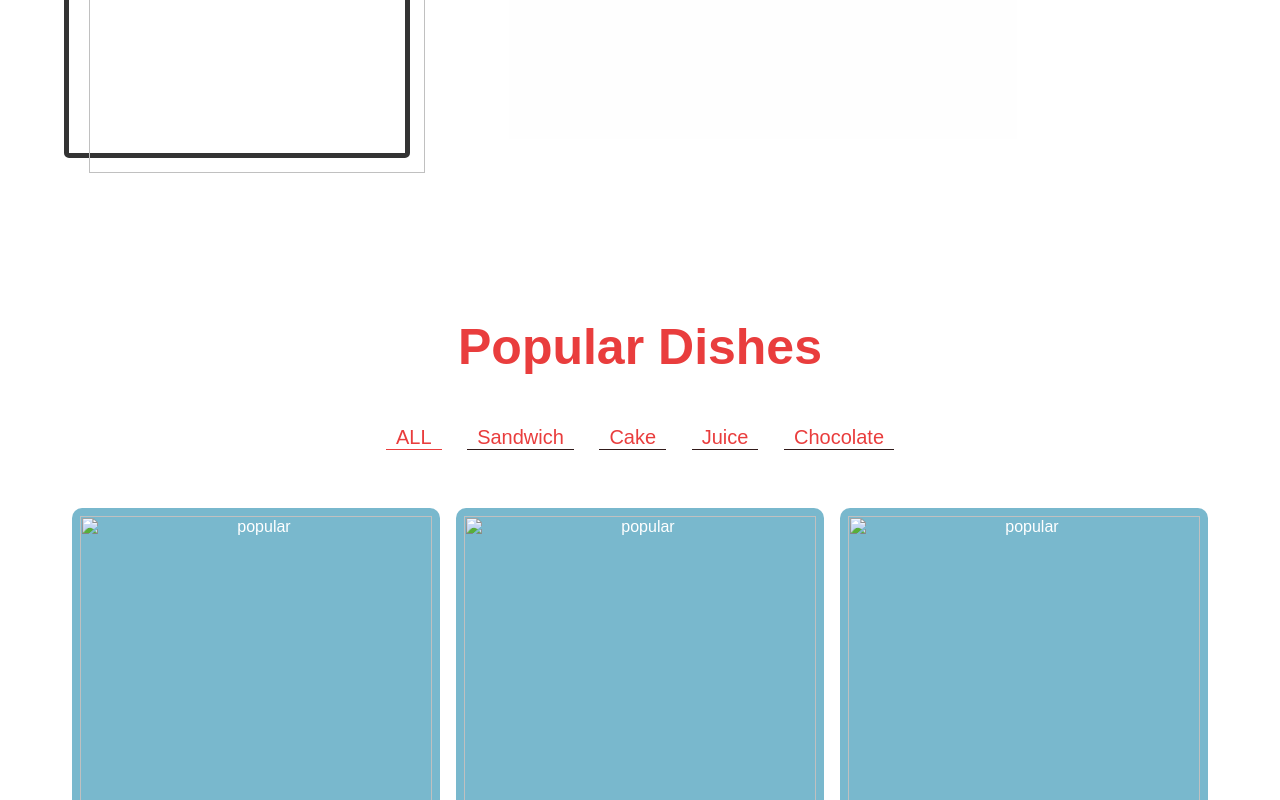
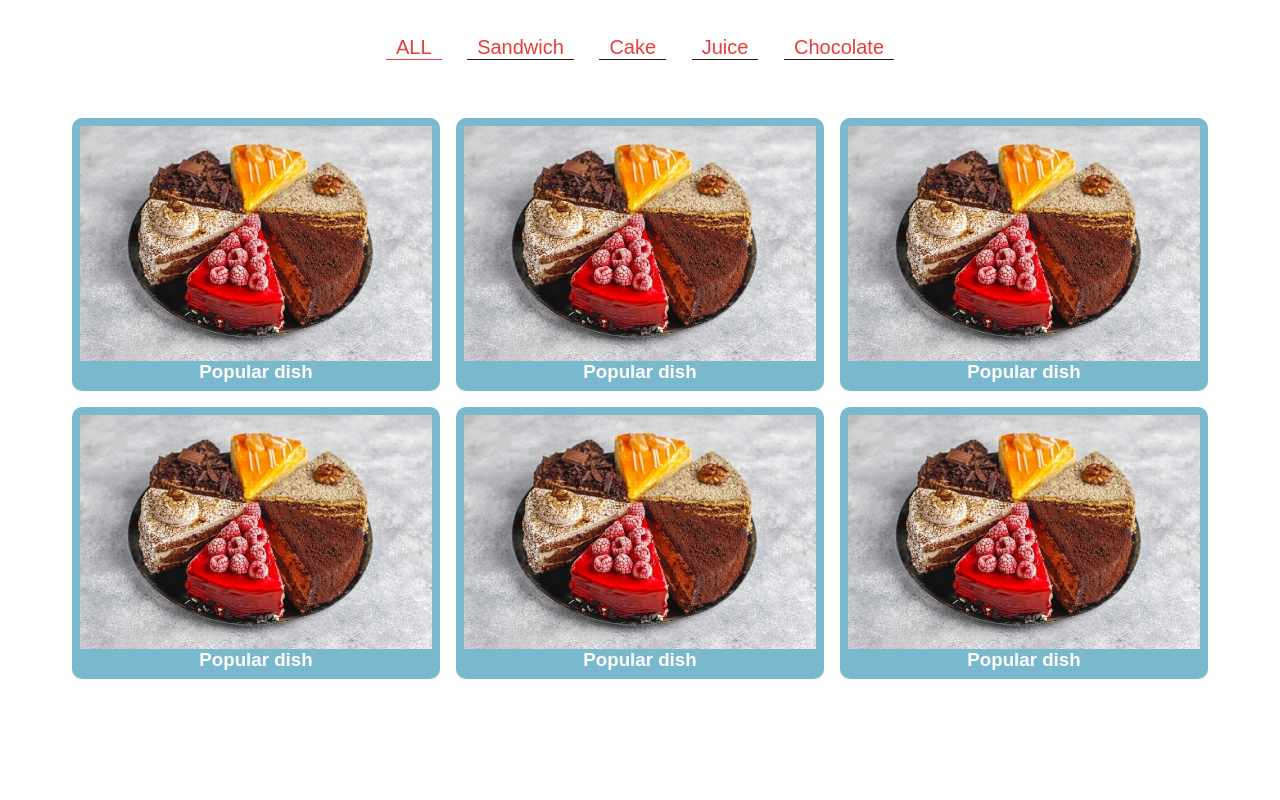
Before and after one commit to AliElnoby1999/thrid, a plain HTML site: page index.html in a window 1280 px wide. Shown: the part 1640-2440 px from the top of the page. Drawn offline with Linux system fonts and the light colour scheme; the site is published under a folder, as on GitHub Pages, so addresses that start at the root find nothing.

Commit message:
Update index.html

```diff
--- a/index.html
+++ b/index.html
@@ -72,7 +72,7 @@
         <h2 class="title">About Us</h2>
         <div class="about-img">
           <div class="image">
-            <img src="/images/profile.jpg" alt="about" />
+            <img src="images/profile.jpg" alt="about" />
             <div class="layer">
               <ul>
                 <li>
@@ -130,7 +130,7 @@
           <div class="item">
             <div class="item-area">
               <div class="image">
-                <img src="/images/cake3.jpg" alt="popular" />
+                <img src="images/cake3.jpg" alt="popular" />
               </div>
               <div class="text">
                 <h3>Popular dish</h3>
@@ -140,7 +140,7 @@
           <div class="item">
             <div class="item-area">
               <div class="image">
-                <img src="/images/cake3.jpg" alt="popular" />
+                <img src="images/cake3.jpg" alt="popular" />
               </div>
               <div class="text">
                 <h3>Popular dish</h3>
@@ -150,7 +150,7 @@
           <div class="item">
             <div class="item-area">
               <div class="image">
-                <img src="/images/cake3.jpg" alt="popular" />
+                <img src="images/cake3.jpg" alt="popular" />
               </div>
               <div class="text">
                 <h3>Popular dish</h3>
@@ -160,7 +160,7 @@
           <div class="item">
             <div class="item-area">
               <div class="image">
-                <img src="/images/cake3.jpg" alt="popular" />
+                <img src="images/cake3.jpg" alt="popular" />
               </div>
               <div class="text">
                 <h3>Popular dish</h3>
@@ -170,7 +170,7 @@
           <div class="item">
             <div class="item-area">
               <div class="image">
-                <img src="/images/cake3.jpg" alt="popular" />
+                <img src="images/cake3.jpg" alt="popular" />
               </div>
               <div class="text">
                 <h3>Popular dish</h3>
@@ -180,7 +180,7 @@
           <div class="item">
             <div class="item-area">
               <div class="image">
-                <img src="/images/cake3.jpg" alt="popular" />
+                <img src="images/cake3.jpg" alt="popular" />
               </div>
               <div class="text">
                 <h3>Popular dish</h3>
```
